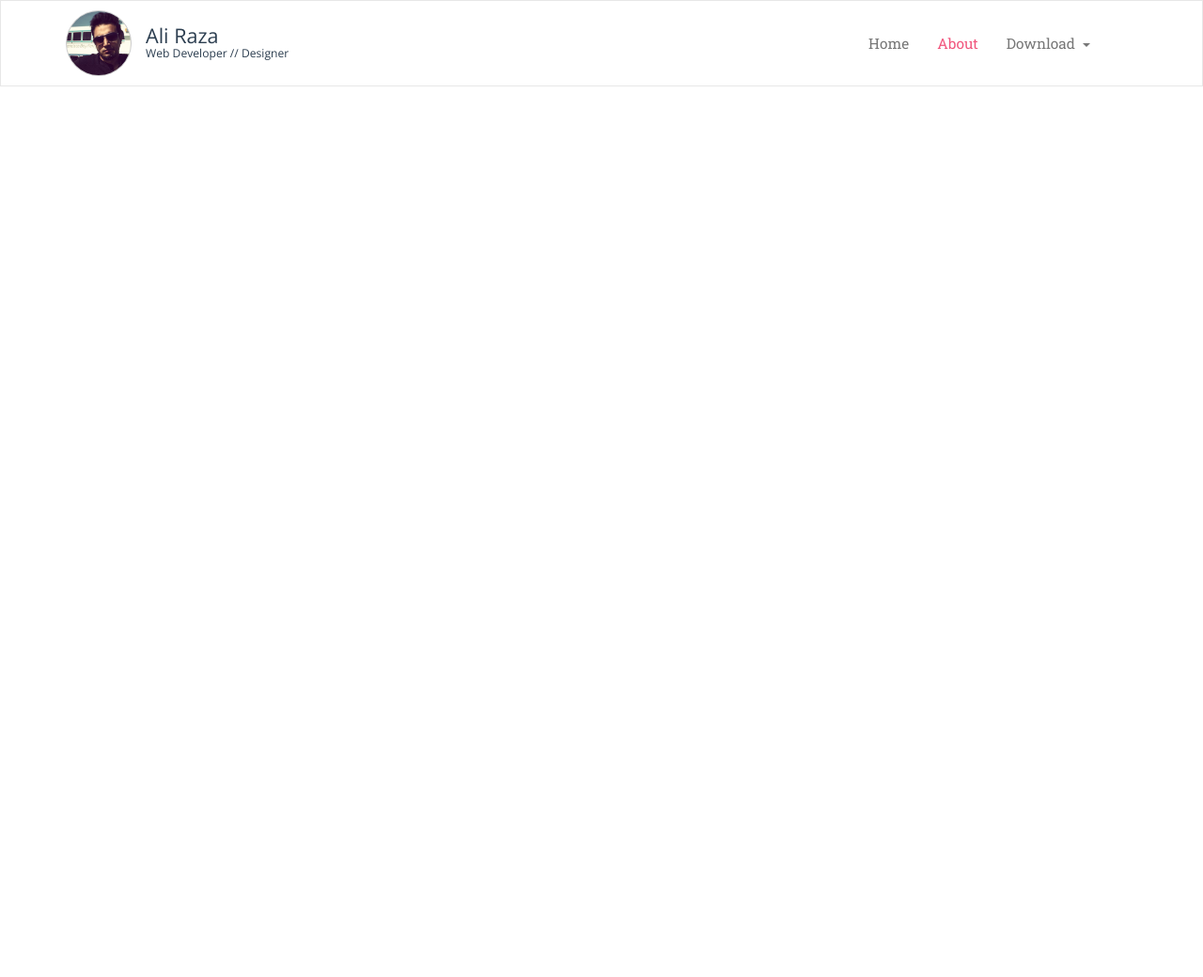
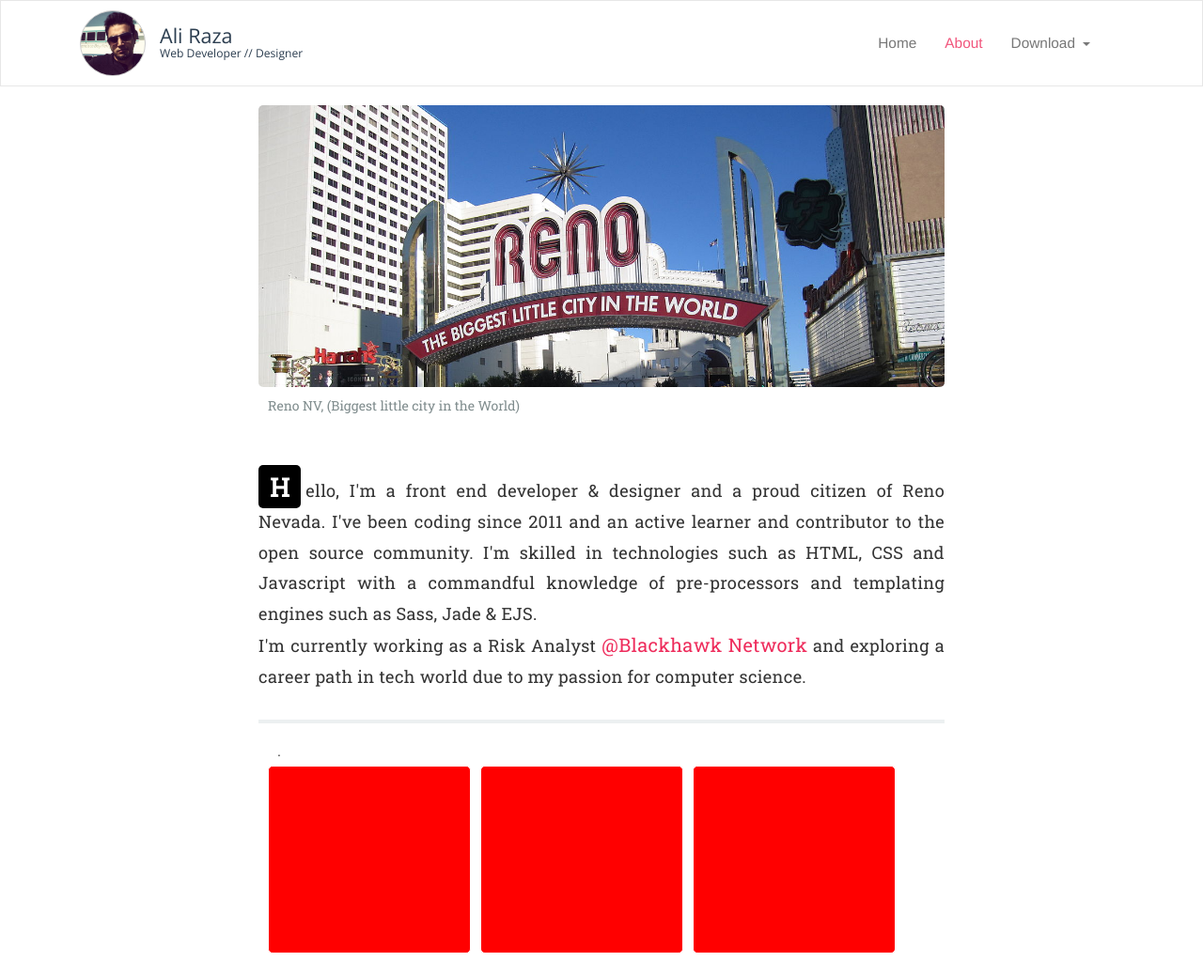
Before and after one commit to ramiraza/portfolio, a Jekyll site: the page built from about.html, in a window 1280 px wide. Shown: the whole page at 94% size. Built offline with Jekyll 4.4.1, drawn with Linux system fonts in a browser that asks for light colours; nearby versions of some CDN libraries; before the commit the page ends 900 px from its top, so only the background shows below that.

Commit message:
added favicon | about content

```diff
--- a/_config.yml
+++ b/_config.yml
@@ -7,6 +7,8 @@
 ## build settings specific to cloud 9 platform
 ## terminal cmd: jerkyll serve -w
 baseurl: ''
+port: 8080 ## c9 port
+host: 0.0.0.0 ## c9 host
 sass:
     style: compressed
 
--- a/_includes/head.html
+++ b/_includes/head.html
@@ -4,6 +4,7 @@
     <meta name="viewport" content="width=device-width, initial-scale=1">
     <meta name="descriptipn" content="{{ site.description }}">
     <title>{% if page.title %} {{ page.title }} {% else %} {{ site.title }} {% endif %}</title>
+    <link rel="shortcut icon" href="/assets/img/favicon.ico" type="image/x-icon">
     <link href="https://fonts.googleapis.com/css?family=Open+Sans:300,400,600|Roboto+Slab" rel="stylesheet">
     <link rel="stylesheet" href="https://use.fontawesome.com/7650226df5.css">
     <!-- Latest compiled and minified CSS -->
--- /dev/null
+++ b/_includes/skills.html
@@ -0,0 +1,7 @@
+<div class="skills">
+  .<div class="row">
+    <div class="skill col-md-4"></div>
+    <div class="skill col-md-4"></div>
+    <div class="skill col-md-4"></div>
+  </div>
+</div>
--- /dev/null
+++ b/_includes/social.html
@@ -0,0 +1,3 @@
+<div class="social">
+
+</div>
--- a/_sass/base.sass
+++ b/_sass/base.sass
@@ -1,9 +1,15 @@
+body
+  -webkit-font-smoothing: antialiased
+  -moz-osx-font-smoothing: grayscale
 .main_container
   min-height: 100vh
   // max-width: 730px
 //base styling
 $opensans:'Open Sans', sans-serif
 
+pre
+  border: none
+  font-weight: 500
 h1, h2, h3
   font-family: $opensans
   margin: 0
@@ -12,6 +18,13 @@
 
 h2
   font-size: 1.5em
-p, a
+p
   font-family: 'Roboto Slab', serif
   font-weight: 400
+  > a
+    color: #ee2b5b
+    text-decoration: none !important
+    cursor: pointer
+    transition: .5s ease-out
+    &:hover
+      color: gray
--- a/_sass/style.sass
+++ b/_sass/style.sass
@@ -44,8 +44,6 @@
     letter-spacing: .5px
     margin-bottom: 20px
     // background: pink
-    > a
-      color: #ee2b5b
 
 //**************************
 //***** Navigation Bar *****
@@ -57,7 +55,7 @@
   .img_wrap
     height: 70px
     width: 70px
-    margin: 10px 15px 10px 0
+    margin: 10px 15px
     float: left
     img
       height: 150%
@@ -85,3 +83,49 @@
   color: rgba(238,43,91,.8)!important
   background: #fff !important
   transition: .5s ease-in-out
+
+//**************************
+//***** About page *****
+//**************************
+
+.hero_holder
+  height: 300px
+  overflow: hidden
+  background: lightgray
+  border-radius: 5px
+  img
+    width: 100%
+.caption
+  padding: 10px
+  color: #7f8c8d
+
+.about
+  margin: 50px 0 0
+  font-size: 1.3em
+  line-height: 1.8em
+  letter-spacing: .3px
+  padding-bottom: 30px
+  text-align: justify
+  border-bottom: 4px solid #ecf0f1
+  &::first-letter
+    font-weight: bolder
+    padding: 5px 12px
+    border-radius: 5px
+    font-size: 1.5em
+    background: black
+    color: #fff
+    margin-right: 5px
+
+//**************************
+//***** Skills Section  *****
+//**************************
+
+.skills
+  margin: 20px
+.skill
+  background: red
+  height: 200px
+  width: 30%
+  border-radius: 5px
+  border: 1px solid #fff
+  margin: 5px
--- a/about.html
+++ b/about.html
@@ -5,3 +5,17 @@
 nav_name: About
 navigation_weight: 2
 ---
+
+<div class="col-md-8 col-md-offset-2">
+  <div class="hero_holder">
+    <img src="/assets/img/hero.jpg">
+  </div>
+  <p class="caption" role="caption">Reno NV, (Biggest little city in the World)</p>
+
+  <p class="about">
+    Hello, I'm a front end developer &amp; designer and a proud citizen of Reno Nevada. I've been coding since 2011 and an active learner and contributor to the open source community. I'm skilled in technologies such as HTML, CSS and Javascript with a commandful knowledge of pre-processors and templating engines such as Sass, Jade &amp; EJS. <br>
+    I'm currently working as a Risk Analyst <a href="http://www.blackhawknetwork.com" target="_blank">@Blackhawk Network</a> and exploring a career path in tech world due to my passion for computer science.
+  </p>
+
+  {% include skills.html %}
+</div>
```
Also changed, not shown: _layouts/page.html (line endings or trailing spaces), assets/img/Asset 2@2x.png (added), assets/img/favicon.ico (added), assets/img/hero.JPG (added), 3 other files.
